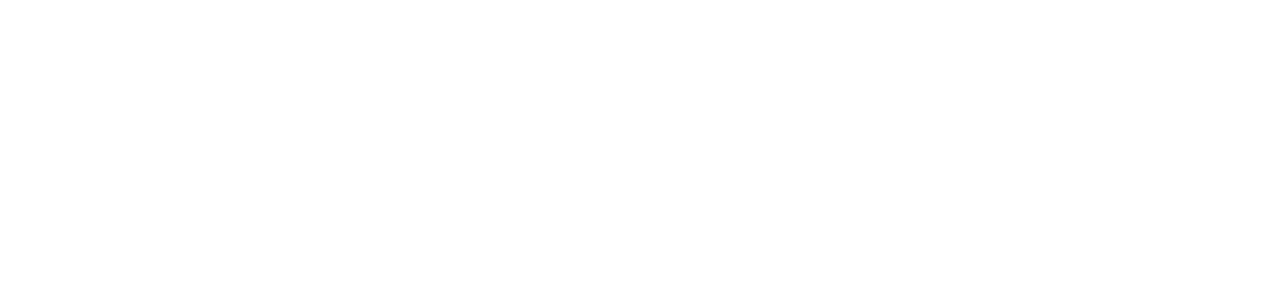
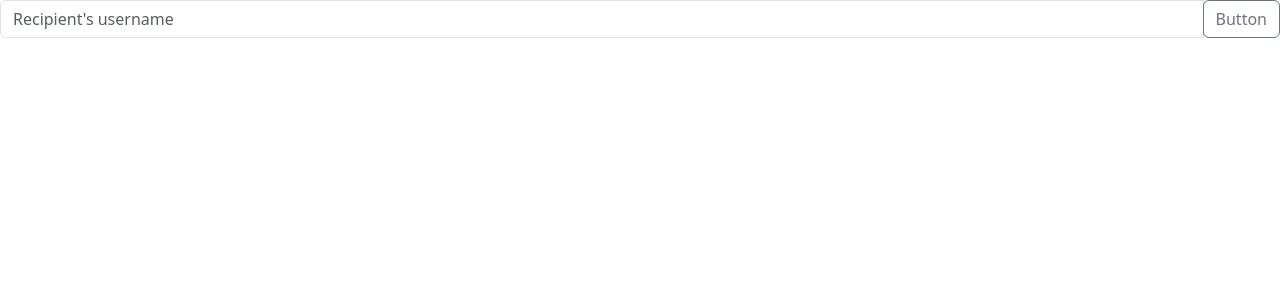
Before and after one commit to AndreaCoggio94/vite-boolfix, a Vue app: page / in a window 1280 px wide. Shown: the top 300 px of the page. Built offline with nearby package versions, Linux system fonts and the light colour scheme.

Commit message:
added a search bar in a specific component

```diff
--- a/src/components/AppHeader.vue
+++ b/src/components/AppHeader.vue
@@ -1,11 +1,16 @@
 <script>
+import SearchBar from "./SearchBar.vue";
+
 export default {
   data() {
     return {};
   },
+  components: { SearchBar },
 };
 </script>
 
-<template></template>
+<template>
+  <SearchBar />
+</template>
 
 <style lang="scss" scoped></style>
--- /dev/null
+++ b/src/components/SearchBar.vue
@@ -0,0 +1,29 @@
+<script>
+import { store } from "../data/store";
+
+export default {
+  data() {
+    return {
+      store,
+    };
+  },
+};
+</script>
+
+<template>
+  <div class="input-group mb-3">
+    <input
+      type="text"
+      class="form-control"
+      placeholder="Recipient's username"
+      aria-label="Recipient's username"
+      aria-describedby="basic-addon2"
+      v-model="store.filterData"
+    />
+    <div class="input-group-append">
+      <button class="btn btn-outline-secondary" type="button">Button</button>
+    </div>
+  </div>
+</template>
+
+<style lang="scss" scoped></style>
```
